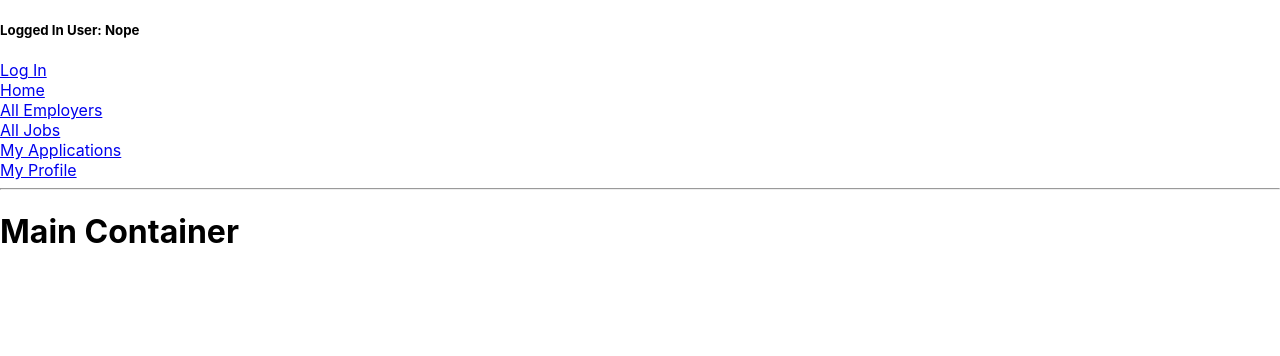
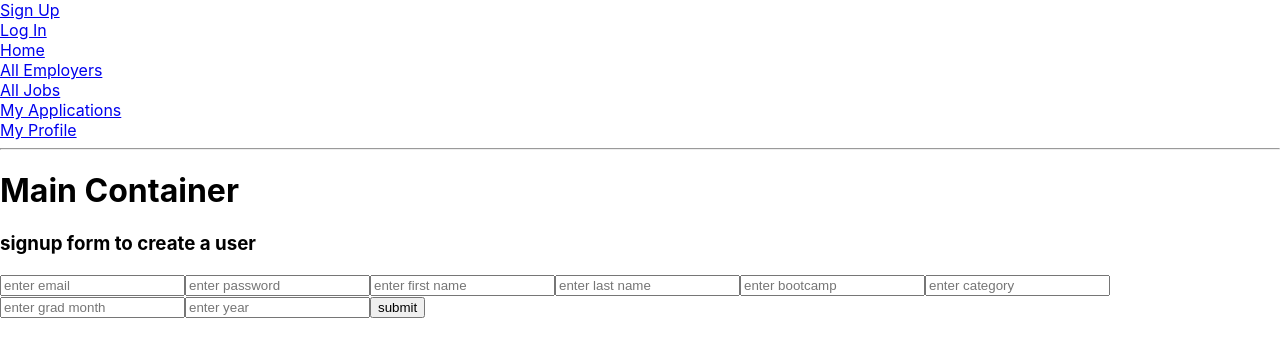
Before and after one commit to joffitzer/job-search-frontend, a React (Create React App) app: page /signup in a window 1280 px wide. Shown: the top 356 px of the page. Built offline with nearby package versions, Linux system fonts and the light colour scheme.

Commit message:
able to create new user on signup page and keep them logged in via local storage

```diff
--- a/src/App.js
+++ b/src/App.js
@@ -1,8 +1,30 @@
 import React from 'react';
 import MainContainer from './containers/MainContainer'
 import Nav from './containers/Nav'
+import { connect as cnx } from 'react-redux';
+import { logInUser } from './actionCreators'
 
-function App() {
+class App extends React.Component {
+
+  componentDidMount(){
+    if (localStorage.token) {
+      let token = localStorage.token
+      fetch("http://localhost:3000/api/v1/autologin", {
+        method: "GET",
+        headers: {
+          "content-type": "application/json",
+          accepts: "application/json",
+          Authorization: `${token}`
+        }
+      })
+        .then(resp => resp.json())
+        .then(user => {
+          this.props.logInUser(user)
+        })
+    }
+  }
+
+  render(){
 
     return (
       <div>
@@ -10,6 +32,15 @@ function App() {
         <MainContainer />
       </div>
     );
+
   }
 
-export default App;
+}
+
+const mapDispatchToProps = (dispatch) => {
+  return {
+    logInUser: (user) => dispatch(logInUser(user)),
+  }
+}
+
+export default cnx(null, mapDispatchToProps)(App);
--- a/src/components/Login.js
+++ b/src/components/Login.js
@@ -12,6 +12,7 @@ class Login extends React.Component {
         fetch ('http://localhost:3000/api/v1/users')
             .then(res => res.json())
             .then(userObj => {
+                console.log(userObj)
                 this.setState({
                     user: userObj
                 })
@@ -19,6 +20,8 @@ class Login extends React.Component {
     }
 
     render(){
+
+        console.log('state of user: ', this.state.user)
 
         let user
 
--- /dev/null
+++ b/src/components/Signup.js
@@ -0,0 +1,93 @@
+import React from 'react'
+import { connect as cnx } from 'react-redux';
+import { logInUser } from '../actionCreators'
+
+class Signup extends React.Component {
+    state = {
+        email: "",
+        password: "",
+        first_name: "",
+        last_name: "",
+        bootcamp: "",
+        category: "",
+        grad_month: "",
+        grad_year: ""
+    }
+
+    changeHandler = (e) => {
+        this.setState({
+            [e.target.name]: e.target.value
+        })
+    }
+
+    signup = (userInfo) => {
+        fetch("http://localhost:3000/api/v1/users", {
+          method: "POST",
+          headers: {
+            "content-type": "application/json",
+            accepts: "application/json"
+          },
+          body: JSON.stringify({ user: userInfo })
+        })
+          .then(resp => resp.json())
+          .then(response => {
+            localStorage.setItem("token", response.token)
+            this.props.logInUser(response)
+          })
+      }
+
+    submitHandler = (e) => {
+        e.preventDefault()
+        this.signup(this.state)
+        this.setState({
+            email: "",
+            password: "",
+            first_name: "",
+            last_name: "",
+            bootcamp: "",
+            category: "",
+            grad_month: "",
+            grad_year: ""
+        })
+    }
+
+    render() {
+
+        console.log('logged in user: ', this.props.loggedInUser)
+
+        return (
+            <div>
+                <h3>signup form to create a user</h3>
+                <form onSubmit={this.submitHandler}>
+                    <input type="text" name="email" value={this.state.email} placeholder="enter email" onChange={this.changeHandler} />
+                    <input type="text" name="password" value={this.state.password} placeholder="enter password" onChange={this.changeHandler} />
+                    <input type="text" name="first_name" value={this.state.first_name} placeholder="enter first name" onChange={this.changeHandler} />
+                    <input type="text" name="last_name" value={this.state.last_name} placeholder="enter last name" onChange={this.changeHandler} />
+                    <input type="text" name="bootcamp" value={this.state.bootcamp} placeholder="enter bootcamp" onChange={this.changeHandler} />
+                    <input type="text" name="category" value={this.state.category} placeholder="enter category" onChange={this.changeHandler} />
+                    <input type="text" name="grad_month" value={this.state.grad_month} placeholder="enter grad month" onChange={this.changeHandler} />
+                    <input type="text" name="grad_year" value={this.state.grad_year} placeholder="enter year" onChange={this.changeHandler} />
+
+                    <input type="submit" value="submit" />
+
+                </form>
+
+            </div>
+        )
+    }
+}
+
+const mapStateToProps = (state) => {
+    let { loggedInUser } = state;
+    return {
+        loggedInUser
+    }
+  }
+
+const mapDispatchToProps = (dispatch) => {
+    return {
+      logInUser: (user) => dispatch(logInUser(user)),
+    }
+  }
+
+export default cnx(mapStateToProps, mapDispatchToProps)(Signup);
--- a/src/containers/JobsContainer.js
+++ b/src/containers/JobsContainer.js
@@ -21,8 +21,6 @@ class JobsContainer extends React.Component {
     }
 
     render() {
-
-      console.log(this.props)
 
         let filteredJobs
 
--- a/src/containers/MainContainer.js
+++ b/src/containers/MainContainer.js
@@ -1,6 +1,7 @@
 import React from 'react'
 import { Route } from 'react-router-dom'
 import Thanks from '../components/Thanks'
+import Signup from '../components/Signup'
 import Login from '../components/Login'
 import Home from '../components/Home'
 import EmployersContainer from '../containers/EmployersContainer'
@@ -14,6 +15,7 @@ const MainContainer = () => {
     return (
         <div>
             <h1>Main Container</h1>
+            <Route exact path="/signup" component={Signup} />
             <Route exact path="/login" component={Login} />
             <Route exact path="/thanks" component={Thanks} />
             <Route exact path="/profile" component={ProfileContainer} />
--- a/src/containers/Nav.js
+++ b/src/containers/Nav.js
@@ -7,9 +7,11 @@ class Nav extends React.Component {
 
     render() {
 
+
         return (
             <div>
-                <h5>Logged In User: {this.props.isLoggedIn ? this.props.loggedInUser.attributes.first_name : "Nope"}</h5>
+                {/* <h5>Logged In User: {this.props.isLoggedIn ? this.props.loggedInUser.attributes.first_name : "Nope"}</h5> */}
+                <Link to="/signup"><div>Sign Up</div></Link>
                 <Link to="/login"><div>Log In</div></Link>
                 <Link to="/home"><div>Home</div></Link>
                 <Link to="/employers"><div>All Employers</div></Link>
```
Lines whose indentation alone changed are shown as unchanged.
